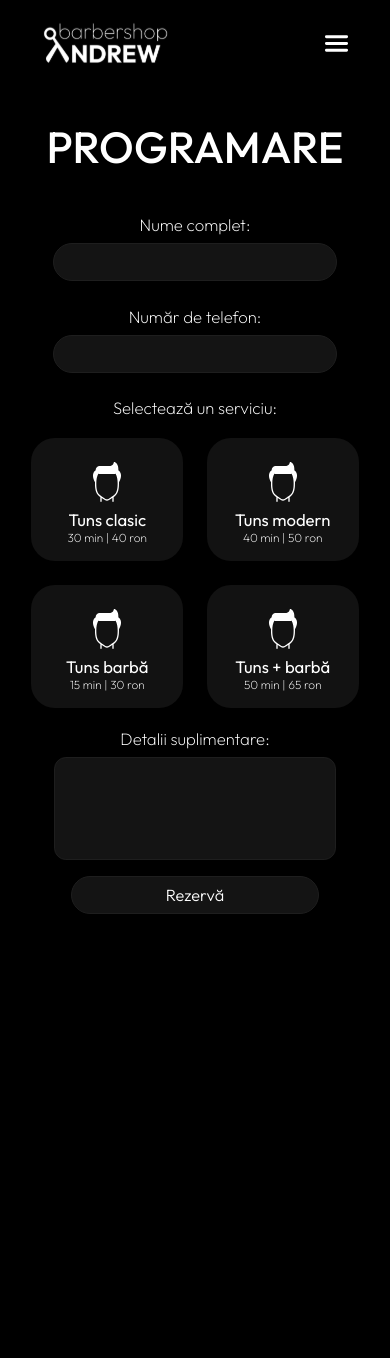
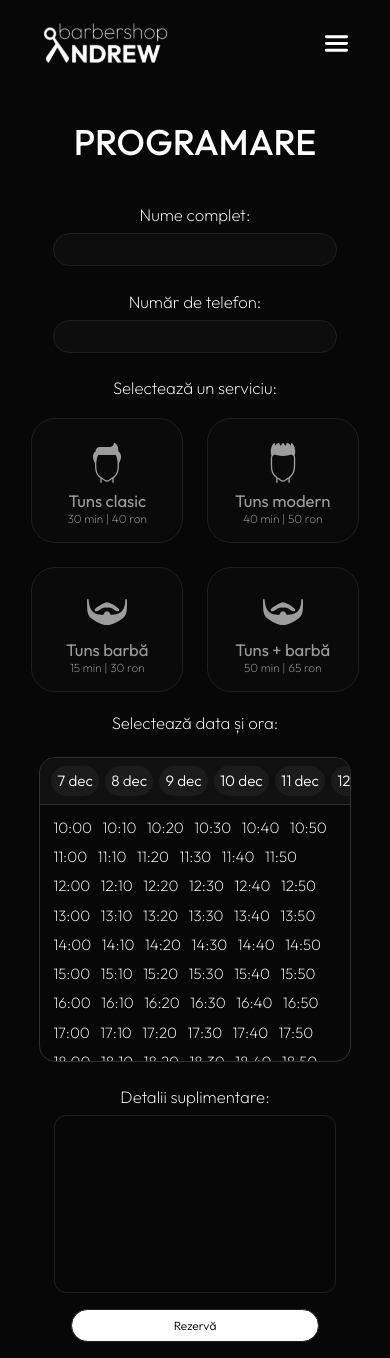
Before and after one commit to laurentiu04/Frizerie-Andrei-Viziteu, a React (Vite) app: page /Frizerie-Andrei-Viziteu/programare in a window 390 px wide. Before the commit the page ends 931 px from the top, so only its background shows below. Built offline with nearby package versions, Linux system fonts and the light colour scheme.

Commit message:
reservation page v1

```diff
--- /dev/null
+++ b/src/Booking.css
@@ -0,0 +1,104 @@
+.calendar-ct {
+	--font-size: 1.2rem;
+	width: min(calc(var(--font-size) * 3.2 * 10.5), 100%);
+	display: flex;
+	flex-direction: column;
+	/*overflow: hidden;*/
+	border-radius: 1rem;
+	overflow: hidden;
+	border: 1px solid #303030;
+	margin: 1rem;
+}
+
+.day-ct {
+	display: inline-flex;
+	width: 100%;
+	overflow-y: auto;
+	font-size: 1.3rem;
+	background-color: #101010;
+	padding: 0.5rem;
+	border-bottom: 1px solid #303030;
+}
+
+.day-ct::-webkit-scrollbar {
+	/* 1. Define the width of the scrollbar */
+	width: 6px;
+	height: 6px; /* Needed if it's a horizontal scrollbar */
+}
+
+.day-ct::-webkit-scrollbar-track {
+	/* 2. Style the background area the scrollbar moves in (the track) */
+	background-color: transparent; /* Makes the track background invisible */
+	border-radius: 10px; /* Optional: adds a slight curve to the track */
+}
+
+.day-ct::-webkit-scrollbar-thumb {
+	/* 3. Style the actual movable bar (the thumb) */
+	background-color: #888; /* A medium grey color for the thumb */
+	border-radius: 10px; /* Makes the thumb rounded */
+}
+
+.day-ct::-webkit-scrollbar-thumb:hover {
+	/* 4. Optional: Style on hover for better user experience */
+	background-color: #555; /* Darker grey when hovering */
+}
+
+.day-ct span {
+	display: flex;
+	white-space: nowrap;
+	/*border: 1px solid white;*/
+	padding: 0.5rem;
+	margin: 0rem 0.2rem;
+	border-radius: 1rem;
+	transition: all 0.2s linear;
+	background-color: #1b1b1b;
+}
+
+.day-ct span:hover,
+.time-ct p:hover {
+	background-color: #252525;
+}
+
+.time-ct {
+	display: flex;
+	flex-direction: row;
+	flex-wrap: wrap;
+	padding: 0.5rem;
+	height: 15rem;
+	overflow-y: scroll;
+	overflow-x: hidden;
+}
+
+.time-ct p {
+	border-radius: 1rem;
+	transition: all 0.2s linear;
+}
+
+.time-ct::-webkit-scrollbar {
+	/* 1. Define the width of the scrollbar */
+	width: 6px;
+	height: 6px; /* Needed if it's a horizontal scrollbar */
+}
+
+.time-ct::-webkit-scrollbar-track {
+	/* 2. Style the background area the scrollbar moves in (the track) */
+	background-color: transparent; /* Makes the track background invisible */
+	border-radius: 10px; /* Optional: adds a slight curve to the track */
+}
+
+.time-ct::-webkit-scrollbar-thumb {
+	/* 3. Style the actual movable bar (the thumb) */
+	background-color: #888; /* A medium grey color for the thumb */
+	border-radius: 10px; /* Makes the thumb rounded */
+}
+
+.time-ct::-webkit-scrollbar-thumb:hover {
+	/* 4. Optional: Style on hover for better user experience */
+	background-color: #555; /* Darker grey when hovering */
+}
+
+.time-ct > p.selected {
+	filter: unset;
+	background-color: white;
+	color: black;
+}
--- /dev/null
+++ b/src/Booking.jsx
@@ -0,0 +1,85 @@
+import { useState, useEffect } from "react";
+import "./Booking.css";
+
+function Booking({ onBookingChange }) {
+	const [daySelection, setDay] = useState("");
+	const [timeSelection, setTime] = useState("");
+
+	function handleDaySelection(event) {
+		let value = event.currentTarget.dataset.value;
+		setDay(value);
+
+		if (onBookingChange) {
+			onBookingChange(value, timeSelection);
+		}
+	}
+
+	function handleTimeSelection(event) {
+		let value = event.currentTarget.dataset.value;
+		setTime(value);
+
+		if (onBookingChange) {
+			onBookingChange(daySelection, value);
+		}
+	}
+
+	const options = { day: "numeric", month: "short" };
+	const days = [];
+	const now = new Date();
+
+	for (let i = 0; i <= 31; i++) {
+		const d = new Date(now);
+		d.setDate(now.getDate() + i);
+		days.push(d.toLocaleDateString("ro-RO", options).replace(".", ""));
+	}
+
+	const openHour = 10,
+		closeHour = 20;
+	const timeInterval = 10;
+	const totalTime = (closeHour - openHour) * 60;
+	const timeStamps = [];
+
+	for (let passed = 0; passed < totalTime; passed += timeInterval) {
+		let hourPassed = Math.floor(passed / 60);
+		let minutesPassed = passed % 60;
+
+		timeStamps.push(
+			(openHour + hourPassed).toString() +
+				":" +
+				minutesPassed.toString().padStart(2, "0"),
+		);
+	}
+
+	return (
+		<>
+			<div className="calendar-ct">
+				<div className="day-ct">
+					{days.map((day) => (
+						<span
+							key={day}
+							data-value={day}
+							onClick={handleDaySelection}
+							className={daySelection == day ? "selected" : null}
+						>
+							{day}
+						</span>
+					))}
+				</div>
+				<div className="time-ct">
+					{timeStamps.map((timestamp) => (
+						<p
+							key={timestamp}
+							data-value={timestamp}
+							onClick={handleTimeSelection}
+							className={timeSelection == timestamp ? "selected" : null}
+						>
+							{timestamp}
+						</p>
+					))}
+				</div>
+			</div>
+		</>
+	);
+}
+
+export default Booking;
--- a/src/Home.jsx
+++ b/src/Home.jsx
@@ -4,9 +4,6 @@ import Fundal from "./assets/Fundal.png";
 import "./home.css";
 
 function Home() {
-	const message = () => {
-		console.log("message");
-	};
 	return (
 		<>
 			<Navbar />
@@ -27,7 +24,7 @@ function Home() {
 					<b>STIL</b>
 					PERSONALIZAT
 				</h1>
-				<span className="reserveButton" onClick={message}>
+				<span className="reserveButton">
 					<Link to="/programare">PROGRAMEAZĂ-TE</Link>
 				</span>
 			</div>
--- a/src/Reserve.jsx
+++ b/src/Reserve.jsx
@@ -2,7 +2,10 @@ import { useState } from "react";
 import Navbar from "./Navbar";
 import "./reserve.css";
 import classic_cut_img from "./assets/classic-cut.svg";
+import modern_cut_img from "./assets/modern-cut.svg";
+import beard_cut_img from "./assets/beard-cut.svg";
 import { useNavigate } from "react-router";
+import Booking from "./Booking";
 
 function Reserve() {
 	const [name, setName] = useState("");
@@ -10,6 +13,11 @@ function Reserve() {
 	const [details, setDetails] = useState("");
 	const [service, setService] = useState("");
 	const [submitted, setSubmit] = useState(false);
+	const [bookingDetails, setBookingDetails] = useState({
+		day: "",
+		time: "",
+	});
+
 	const navigate = useNavigate();
 
 	function handleName(e) {
@@ -43,10 +51,20 @@ function Reserve() {
 
 	function handleSubmit(e) {
 		e.preventDefault();
-		if (name !== "" && phone.length == 10 && service !== "") {
+		if (
+			name !== "" &&
+			phone.length == 10 &&
+			service !== "" &&
+			bookingDetails.day !== "" &&
+			bookingDetails.time !== ""
+		) {
 			setSubmit(true);
 		}
 	}
+
+	const handleBookingComplete = (day, time) => {
+		setBookingDetails({ day, time });
+	};
 
 	return (
 		<>
@@ -96,7 +114,7 @@ function Reserve() {
 						}
 						onClick={handleService}
 					>
-						<img src={classic_cut_img} />
+						<img src={modern_cut_img} />
 						<p className="title">Tuns modern</p>
 						<p className="info">40 min | 50 ron</p>
 					</div>
@@ -106,7 +124,7 @@ function Reserve() {
 						}
 						onClick={handleService}
 					>
-						<img src={classic_cut_img} />
+						<img src={beard_cut_img} />
 						<p className="title">Tuns barbă</p>
 						<p className="info">15 min | 30 ron</p>
 					</div>
@@ -118,11 +136,13 @@ function Reserve() {
 						}
 						onClick={handleService}
 					>
-						<img src={classic_cut_img} />
+						<img src={beard_cut_img} />
 						<p className="title">Tuns + barbă</p>
 						<p className="info">50 min | 65 ron</p>
 					</div>
 				</div>
+				<p>Selectează data și ora:</p>
+				<Booking onBookingChange={handleBookingComplete} />
 				<p>Detalii suplimentare:</p>
 				<textarea
 					name="details"
@@ -138,10 +158,16 @@ function Reserve() {
 				}
 			>
 				<h1>Confirmi rezervarea?</h1>
-				<p>Nume: {name}</p>
-				<p>Telefon: {phone}</p>
-				<p>Serviciul ales: {service}</p>
-				<p>Detalii suplimentare: {details}</p>
+				<b>Nume:</b>
+				<p>{name}</p>
+				<b>Telefon:</b>
+				<p>{phone}</p>
+				<b>Serviciul ales:</b>
+				<p>{service}</p>
+				<b>Data și ora:</b>
+				<p>{bookingDetails.day + " ora " + bookingDetails.time}</p>
+				<b>Detalii suplimentare:</b>
+				<p>{details}</p>
 
 				<span className="confirm-button" onClick={handleConfirm}>
 					CONFIRM
--- a/src/reserve.css
+++ b/src/reserve.css
@@ -1,9 +1,14 @@
+body {
+	background-color: #070707;
+}
+
 .reserve-form {
 	display: flex;
 	flex-direction: column;
 	justify-content: center;
 	align-items: center;
-	height: 100%;
+	height: auto;
+	/*max-height: 89%;*/
 	width: 100%;
 	box-sizing: border-box;
 	/*overflow: hidden;*/
@@ -11,8 +16,10 @@
 
 .reserve-form h1 {
 	width: max-content;
+	height: max-content;
 	font-size: 4rem;
-	margin: 2rem 0rem 2rem 0rem;
+	padding: 2rem 0rem 2rem 0rem;
+	margin: 0px;
 	font-weight: 500;
 }
 
@@ -35,11 +42,12 @@
 	display: flex;
 	flex-direction: column;
 	align-items: center;
-	background-color: #121212;
+	background-color: #0c0c0c;
+	border: 1px solid #303030;
+	opacity: 0.6;
 	padding: 1rem;
 	margin: 1rem;
 	border-radius: 1.5rem;
-	width: max-;
 	flex: 1;
 	cursor: pointer;
 	transition: all 0.15s cubic-bezier(0.39, 0.575, 0.565, 1);
@@ -47,9 +55,11 @@
 
 .option-card:hover {
 	background-color: #202020;
+	opacity: 1;
 }
 
 .selected {
+	opacity: 1;
 	filter: invert(100%);
 }
 
@@ -79,8 +89,8 @@
 .reserve-form textarea {
 	width: 20rem;
 	height: 2.5rem;
-	background-color: rgb(20, 20, 20);
-	border: 1px solid rgb(30, 30, 30);
+	background-color: #0d0d0d;
+	border: 1px solid #202020;
 	border-radius: 1.5rem;
 	margin-bottom: 1rem;
 	color: white;
@@ -90,6 +100,8 @@
 
 .reserve-form input:last-of-type {
 	cursor: pointer;
+	background-color: white;
+	color: black;
 }
 
 .reserve-form textarea {
@@ -97,6 +109,7 @@
 	height: 7rem;
 	border-radius: 1rem;
 	padding: 0.5rem 1rem;
+	background-color: transparent;
 }
 
 .reserve-succes-info {
@@ -118,19 +131,25 @@
 }
 
 .reserve-succes-info p {
-	font-size: 1.5rem;
-	margin: 0.2rem 0rem;
+	font-size: calc(0.8rem + 1vw);
+	margin: 0px 0px calc(0.6rem + 0.2vw) 0px;
 	width: 90%;
 	height: auto;
 	line-clamp: clamp;
 	display: flex;
 	flex-direction: column;
 	text-wrap: pretty;
+	white-space: wrap;
 }
 
 .reserve-succes-info h1 {
-	font-weight: 400;
+	font-weight: 800;
 	font-size: calc(1.5rem + 1vw);
+}
+
+.reserve-succes-info b {
+	font-weight: 600;
+	font-size: calc(1rem + 1vw);
 }
 
 .confirm-button {
@@ -162,6 +181,17 @@
 }
 
 @media (max-width: 1020px) {
+	.day-ct span {
+		font-size: calc(0.8rem + 0.6vw) !important;
+		padding: calc(0.2rem + 0.5vw) calc(0.3rem + 0.3vw) !important;
+	}
+
+	.time-ct p {
+		margin: 0;
+		font-size: calc(0.8rem + 0.6vw) !important;
+		padding: calc(0.2rem + 0.5vw) !important;
+	}
+
 	.reserve-form p {
 		font-size: calc(0.8rem + 1vw);
 	}
@@ -171,21 +201,24 @@
 		border-radius: calc(1rem + 2vw);
 		margin-bottom: calc(0.8rem + 1vw);
 		padding: 0.5rem calc(0.8rem + 1vw);
-		font-size: calc(0.7rem + 1.3vw);
+		font-size: calc(0.5rem + 1vw);
 	}
 
 	.reserve-form textarea {
 		width: min(calc(18rem + 5vw), 80%);
-		height: calc(10rem + 3vw);
+		min-height: 10rem;
 		scrollbar-width: 0;
 		border-radius: calc(0.5rem + 1vw);
 		padding: 0.5rem 1rem;
-		font-size: calc(0.7rem + 1.3vw);
+		font-size: calc(0.5rem + 1vw);
 	}
 
 	.reserve-form h1 {
-		font-size: calc(2rem + 3vw);
-		margin: 2rem 0rem 2rem 0rem;
+		min-height: max-content;
+		justify-self: center;
+		box-sizing: content-box;
+		font-size: calc(1.5rem + 3vw);
+		padding: 2rem 0rem 2rem 0rem;
 	}
 
 	.option-card {
```
Also changed, not shown: src/assets/beard-cut.svg (added), src/assets/modern-cut.svg (added).
